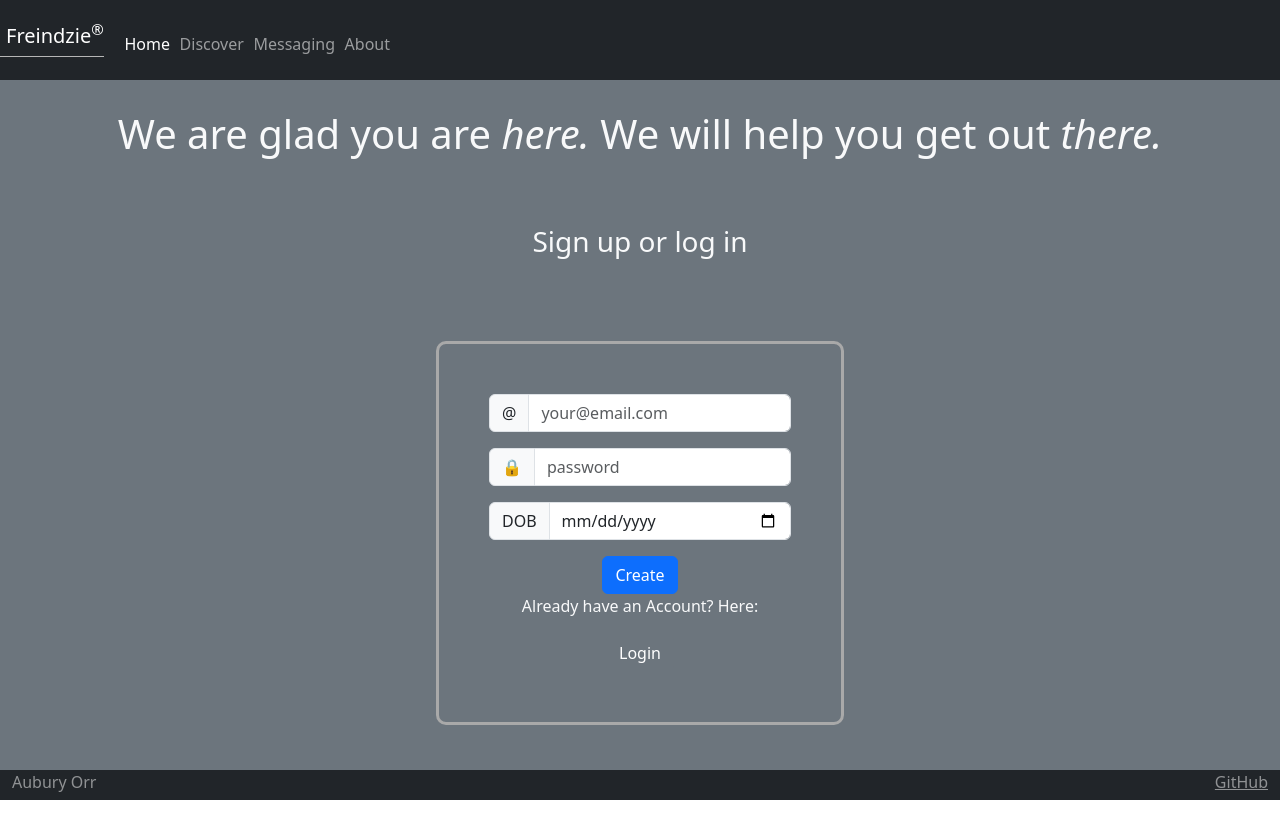
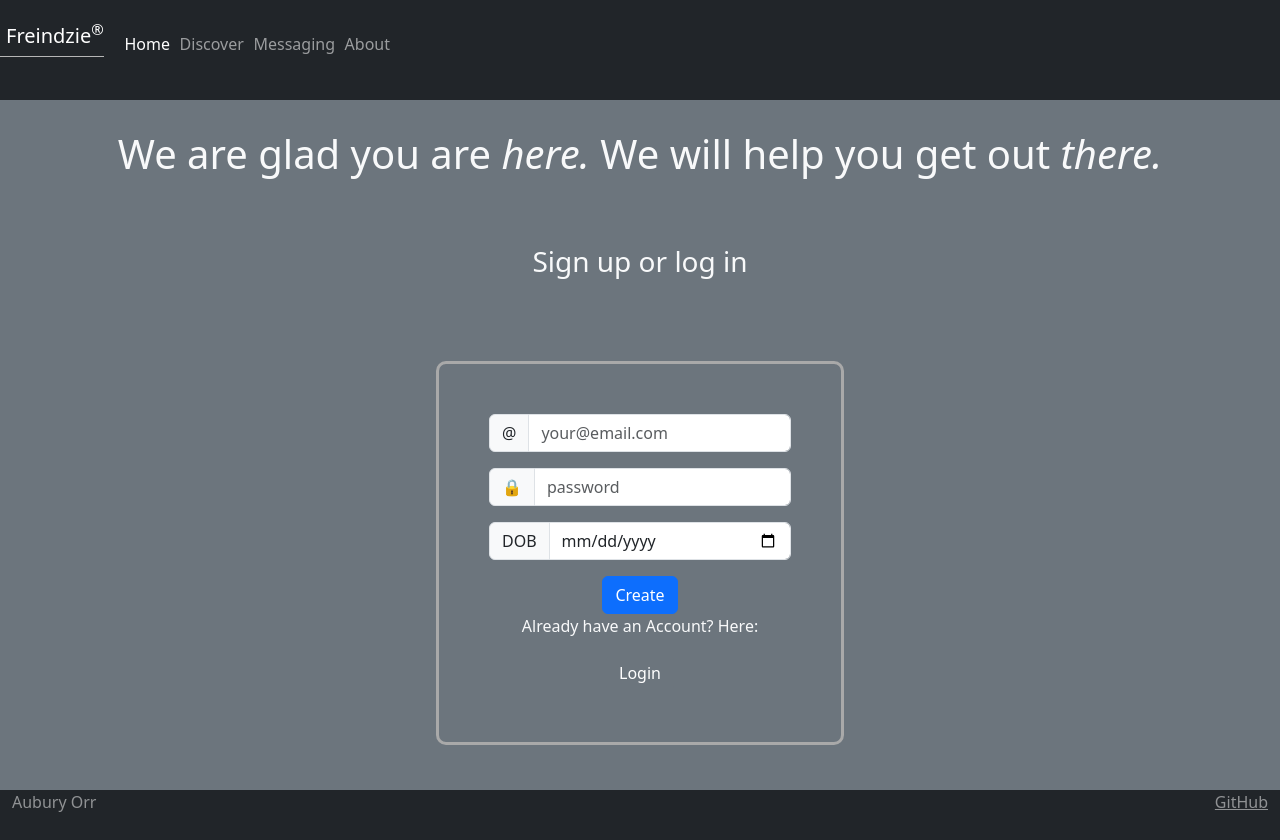
Before and after one commit to BrendonsDad/startup, a React (Vite) app: page / in a window 1280 px wide. Before the commit the page ends 800 px from the top, so only its background shows below. Built offline with nearby package versions, Linux system fonts and the light colour scheme.

Commit message:
changed the thickness to be greater on the header and footer

```diff
--- a/src/app.css
+++ b/src/app.css
@@ -16,7 +16,7 @@
   }
 
   header {
-    flex: 0 80px;
+    flex: 0 100px;
   }
 
   main {
@@ -32,7 +32,7 @@
   }
 
   footer {
-    flex: 0 30px;
+    flex: 0 50px;
   }
 
   menu {
```
